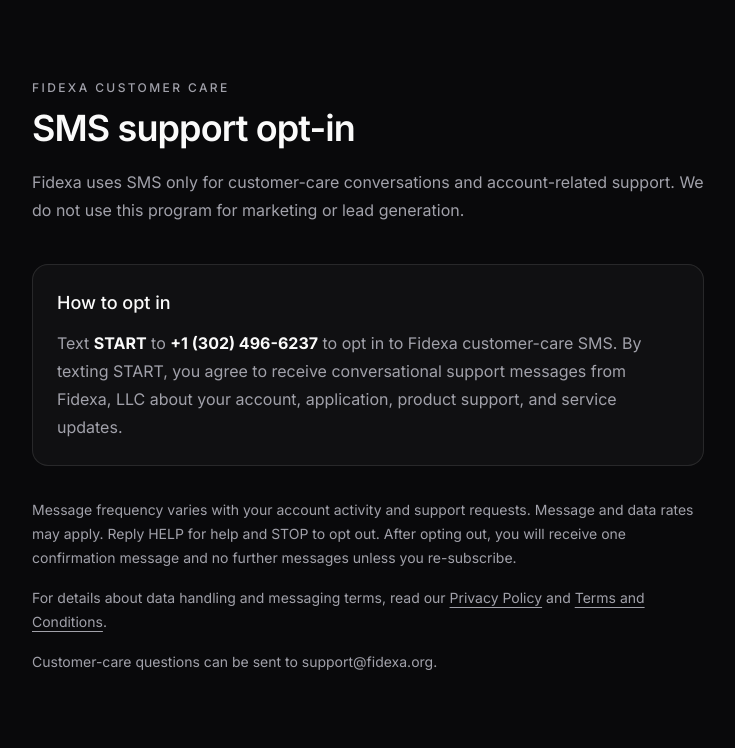
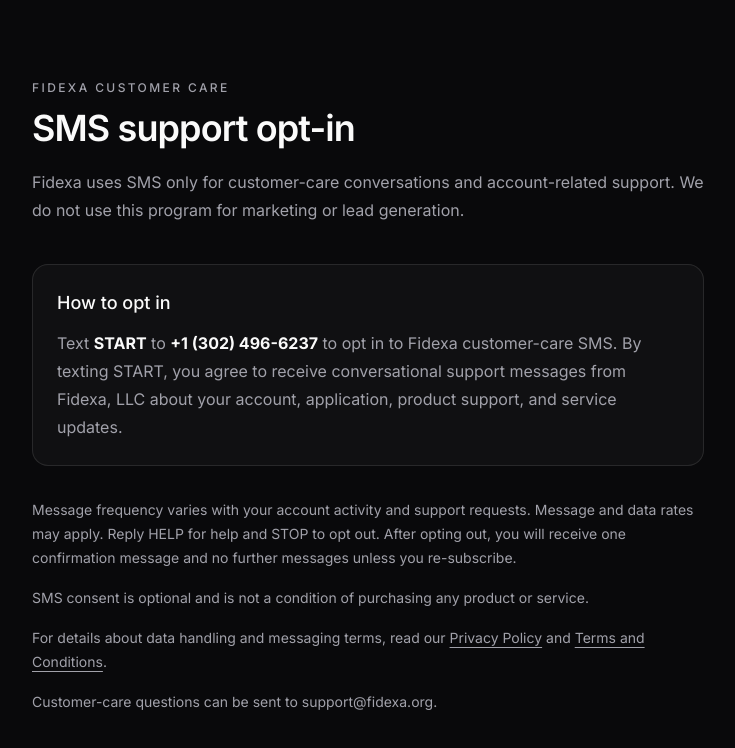
Before and after one commit to matovu-farid/fidexa, a Next.js app: page /sms in a window 1280 px wide. Shown: the top 748 px of the page, without its empty margins (272-1007 px from the left). Built offline with nearby package versions, Linux system fonts and the light colour scheme.

Commit message:
docs: clarify optional SMS consent

```diff
--- a/src/app/sms/page.tsx
+++ b/src/app/sms/page.tsx
@@ -39,6 +39,10 @@
             message and no further messages unless you re-subscribe.
           </p>
           <p>
+            SMS consent is optional and is not a condition of purchasing any
+            product or service.
+          </p>
+          <p>
             For details about data handling and messaging terms, read our{" "}
             <Link className="underline underline-offset-4" href="https://rishi.fidexa.org/privacy">
               Privacy Policy
```
